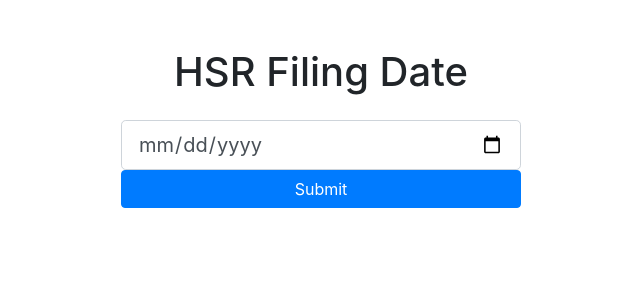
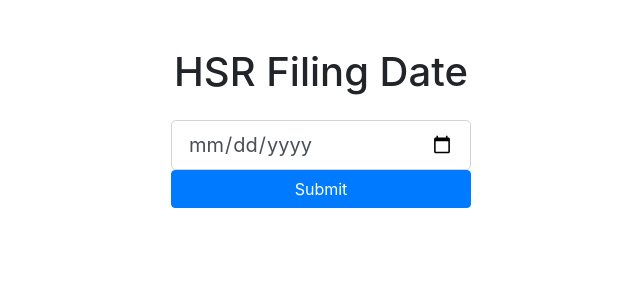
Before and after one commit to nmasnadi/hsr_filing, a Flask app: page / in a window 1280 px wide. Shown: the top 300 px of the page, without its empty margins (319-959 px from the left). Run offline with Flask 2, Linux system fonts and the light colour scheme; some libraries are stand-ins or nearby versions.

Commit message:
little things

```diff
--- a/templates/index.html
+++ b/templates/index.html
@@ -7,7 +7,7 @@
   <title>HSR Waiting Period</title>
 </head>
 <style>
-  #hsr{width:400px;height:50px;}
+  #hsr{width:300px;height:50px;}
 </style>
 <body>
 
@@ -19,7 +19,8 @@
   </div>
   <div class="row justify-content-center pt-3">
     <form method="POST" action="/">
-      <input class="form-control form-control-lg" type="date" id="hsr" name="hsr">
+      <input class="form-control form-control-lg" type="date"
+       id="hsr" name="hsr" placeholder="mm/dd/yyyy">
       <button type="submit" class="btn btn-primary btn-block">Submit</button>
     </form>
   </div>
```
